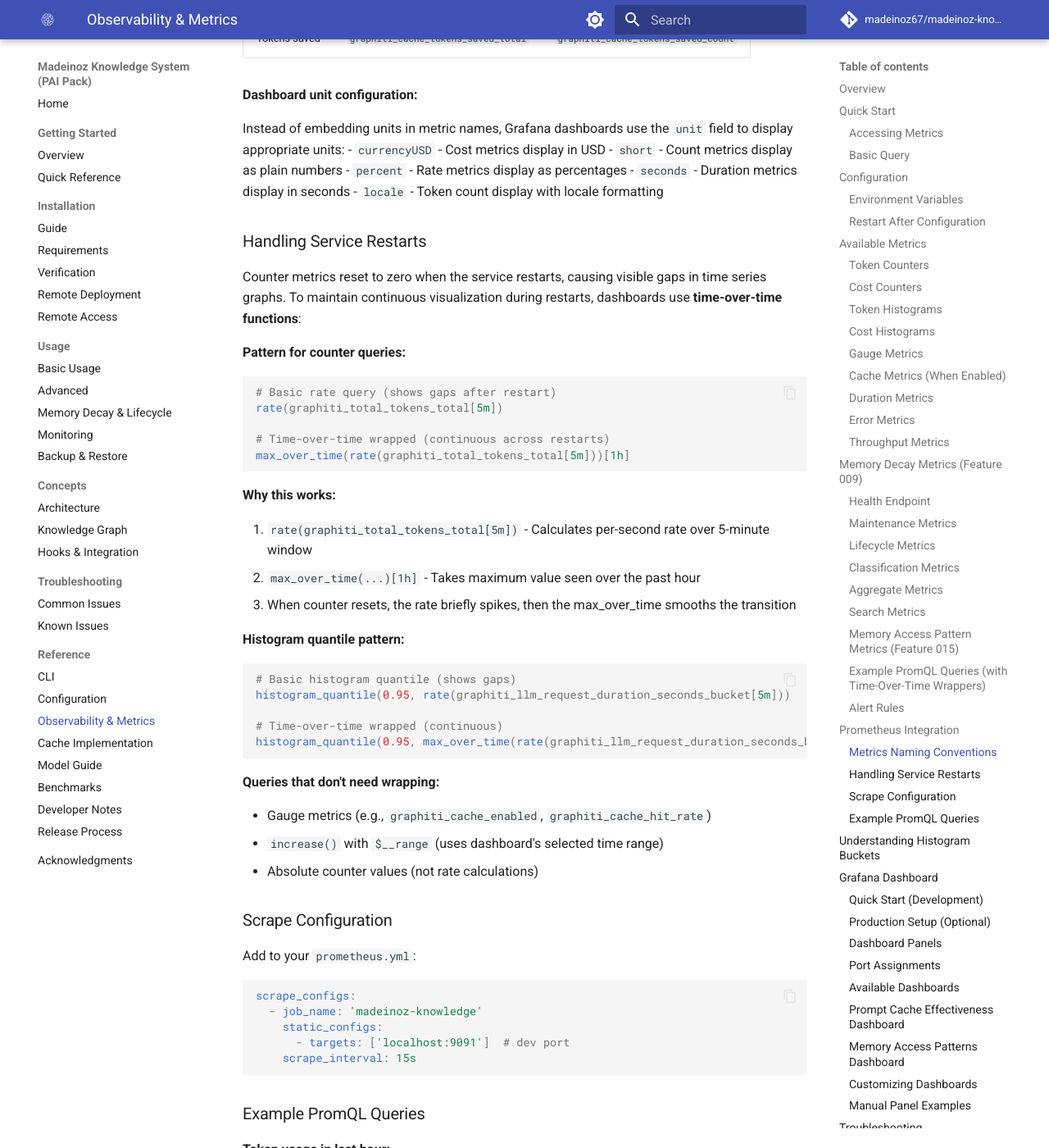
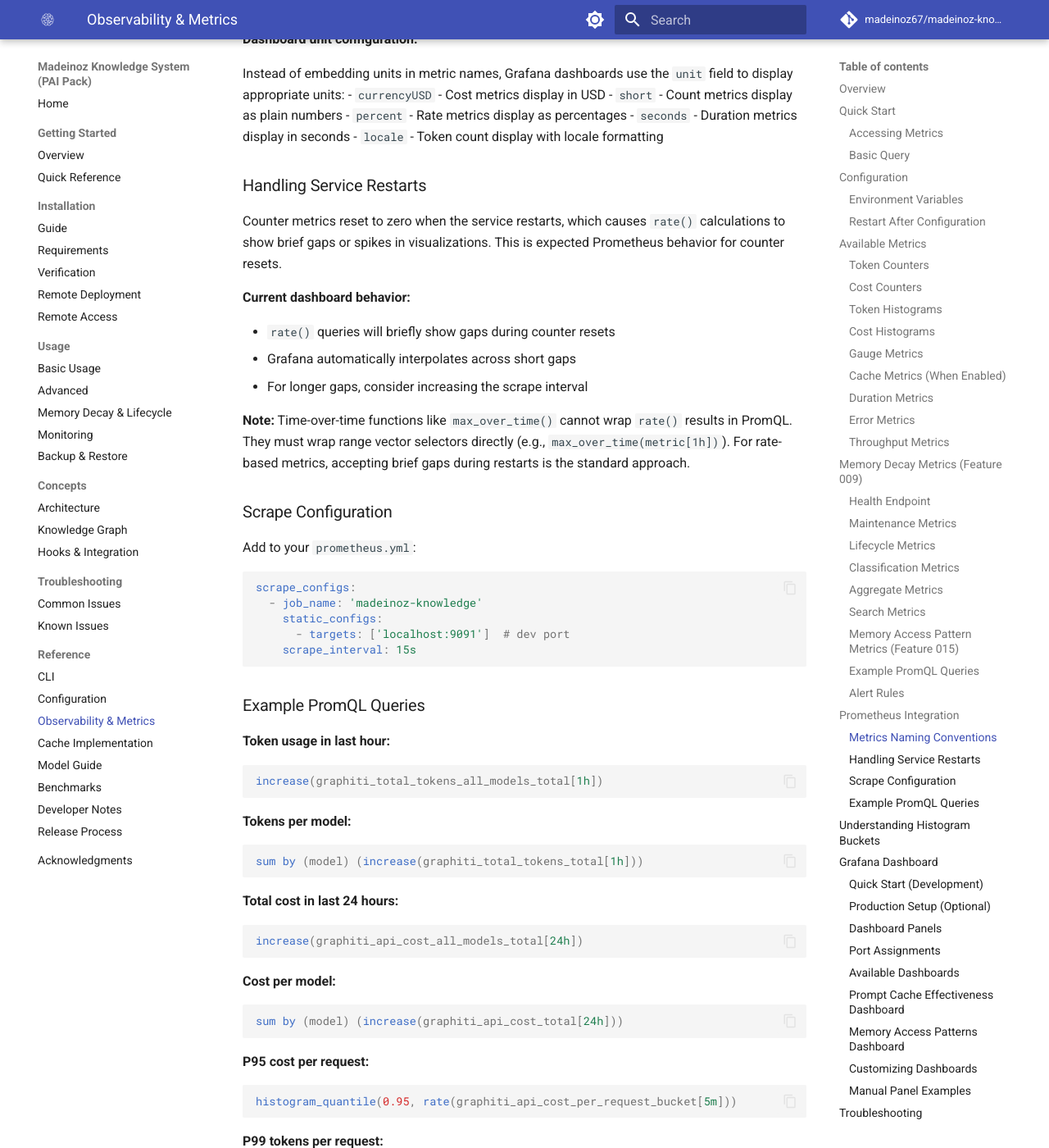
Before and after one commit to madeinoz67/madeinoz-knowledge-system, an MkDocs documentation site: the page built from docs/reference/observability.md, in a window 1280 px wide and 1400 px high, scrolled down 12780 px. Shown: the whole window at 82% size. Built offline with MkDocs 1.6.1 and Material for MkDocs 9.7.7, drawn with Linux system fonts in a browser that asks for light colours; comment, search, counter and statistics services are not loaded; some of the changed text lies outside the part shown.

Commit message:
fix(docs): remove invalid max_over_time(rate()) PromQL examples
Update documentation to remove examples with invalid PromQL syntax.
Time-over-time functions cannot wrap rate() results in PromQL.

Also update "Handling Service Restarts" section to explain
that brief gaps during counter resets are expected behavior.

Co-Authored-By: Claude <noreply@anthropic.com>

````diff
--- a/docs/reference/observability.md
+++ b/docs/reference/observability.md
@@ -365,11 +365,11 @@ Track memory access patterns during search operations to validate decay scoring
 **Access Pattern PromQL Queries:**
 
 ```promql
-# Access rate by importance (per second, restart-resilient)
-sum(max_over_time(rate(knowledge_access_by_importance_total[5m]))[1h]) by (level)
+# Access rate by importance (per second)
+sum(rate(knowledge_access_by_importance_total[5m])) by (level)
 
-# Access distribution by state (1-hour window)
-max_over_time(knowledge_access_by_state_total[1h])
+# Access distribution by state (current values)
+knowledge_access_by_state_total
 
 # Reactivation rate (last hour)
 increase(knowledge_reactivations_total[1h])
@@ -378,13 +378,11 @@ increase(knowledge_reactivations_total[1h])
 sum(rate(knowledge_days_since_last_access_bucket[5m])) by (le)
 
 # Access vs decay correlation (dual-axis)
-# Left axis: max_over_time(rate(knowledge_access_by_importance_total[5m]))[1h]
+# Left axis: rate(knowledge_access_by_importance_total[5m])
 # Right axis: knowledge_decay_score_avg
 ```
 
-### Example PromQL Queries (with Time-Over-Time Wrappers)
-
-**Note:** These queries use `max_over_time()[1h]` wrappers to maintain continuity across service restarts.
+### Example PromQL Queries
 
 **Maintenance success rate (last 24 hours):**
 
@@ -417,7 +415,7 @@ sum by (from_state, to_state) (increase(knowledge_lifecycle_transitions_total[1h
 **P95 classification latency:**
 
 ```promql
-histogram_quantile(0.95, max_over_time(rate(knowledge_classification_latency_seconds_bucket[5m]))[1h])
+histogram_quantile(0.95, rate(knowledge_classification_latency_seconds_bucket[5m]))
 ```
 
 ### Alert Rules
@@ -464,39 +462,15 @@ Instead of embedding units in metric names, Grafana dashboards use the `unit` fi
 
 ### Handling Service Restarts
 
-Counter metrics reset to zero when the service restarts, causing visible gaps in time series graphs. To maintain continuous visualization during restarts, dashboards use **time-over-time functions**:
+Counter metrics reset to zero when the service restarts, which causes `rate()` calculations to show brief gaps or spikes in visualizations. This is expected Prometheus behavior for counter resets.
 
-**Pattern for counter queries:**
+**Current dashboard behavior:**
 
-```promql
-# Basic rate query (shows gaps after restart)
-rate(graphiti_total_tokens_total[5m])
+- `rate()` queries will briefly show gaps during counter resets
+- Grafana automatically interpolates across short gaps
+- For longer gaps, consider increasing the scrape interval
 
-# Time-over-time wrapped (continuous across restarts)
-max_over_time(rate(graphiti_total_tokens_total[5m]))[1h]
-```
-
-**Why this works:**
-
-1. `rate(graphiti_total_tokens_total[5m])` - Calculates per-second rate over 5-minute window
-2. `max_over_time(...)[1h]` - Takes maximum value seen over the past hour
-3. When counter resets, the rate briefly spikes, then the max_over_time smooths the transition
-
-**Histogram quantile pattern:**
-
-```promql
-# Basic histogram quantile (shows gaps)
-histogram_quantile(0.95, rate(graphiti_llm_request_duration_seconds_bucket[5m]))
-
-# Time-over-time wrapped (continuous)
-histogram_quantile(0.95, max_over_time(rate(graphiti_llm_request_duration_seconds_bucket[5m]))[1h])
-```
-
-**Queries that don't need wrapping:**
-
-- Gauge metrics (e.g., `graphiti_cache_enabled`, `graphiti_cache_hit_rate`)
-- `increase()` with `$__range` (uses dashboard's selected time range)
-- Absolute counter values (not rate calculations)
+**Note:** Time-over-time functions like `max_over_time()` cannot wrap `rate()` results in PromQL. They must wrap range vector selectors directly (e.g., `max_over_time(metric[1h])`). For rate-based metrics, accepting brief gaps during restarts is the standard approach.
 
 ### Scrape Configuration
 
@@ -779,25 +753,25 @@ To customize:
 
 ### Manual Panel Examples
 
-If building a custom dashboard, use these PromQL queries with time-over-time wrappers for restart resilience:
+If building a custom dashboard, use these PromQL queries:
 
 **Usage & Cost:**
 
-1. **Token Usage Rate** - `max_over_time(rate(graphiti_total_tokens_all_models_total[5m]))[1h]`
-2. **Cost Rate ($/hour)** - `max_over_time(rate(graphiti_api_cost_all_models_total[5m]) * 3600)[1h]`
+1. **Token Usage Rate** - `rate(graphiti_total_tokens_all_models_total[5m])`
+2. **Cost Rate ($/hour)** - `rate(graphiti_api_cost_all_models_total[5m]) * 3600`
 3. **Request Cost Distribution** - Histogram panel with `graphiti_api_cost_per_request_bucket`
-4. **Token Usage by Model** - `sum by (model) (max_over_time(rate(graphiti_total_tokens_total[5m]))[1h])`
+4. **Token Usage by Model** - `sum by (model) (rate(graphiti_total_tokens_total[5m]))`
 
 **Performance:**
 
-5. **Request Duration P95** - `histogram_quantile(0.95, max_over_time(rate(graphiti_llm_request_duration_seconds_bucket[5m]))[1h])`
+5. **Request Duration P95** - `histogram_quantile(0.95, rate(graphiti_llm_request_duration_seconds_bucket[5m]))`
 6. **Request Duration Heatmap** - Heatmap panel with `graphiti_llm_request_duration_seconds_bucket`
-7. **Error Rate** - `sum(max_over_time(rate(graphiti_llm_errors_total[5m]))[1h])`
+7. **Error Rate** - `sum(rate(graphiti_llm_errors_total[5m]))`
 
 **Caching (when enabled):**
 
-8. **Cache Hit Rate** - `graphiti_cache_hit_rate` (gauge, no wrapper needed)
-9. **Cost Savings Rate** - `max_over_time(rate(graphiti_cache_cost_saved_all_models_total[5m]) * 3600)[1h]`
+8. **Cache Hit Rate** - `graphiti_cache_hit_rate` (gauge metric)
+9. **Cost Savings Rate** - `rate(graphiti_cache_cost_saved_all_models_total[5m]) * 3600`
 10. **Tokens Saved** - `increase(graphiti_cache_tokens_saved_all_models_total[1h])`
 
 ## Troubleshooting
````
